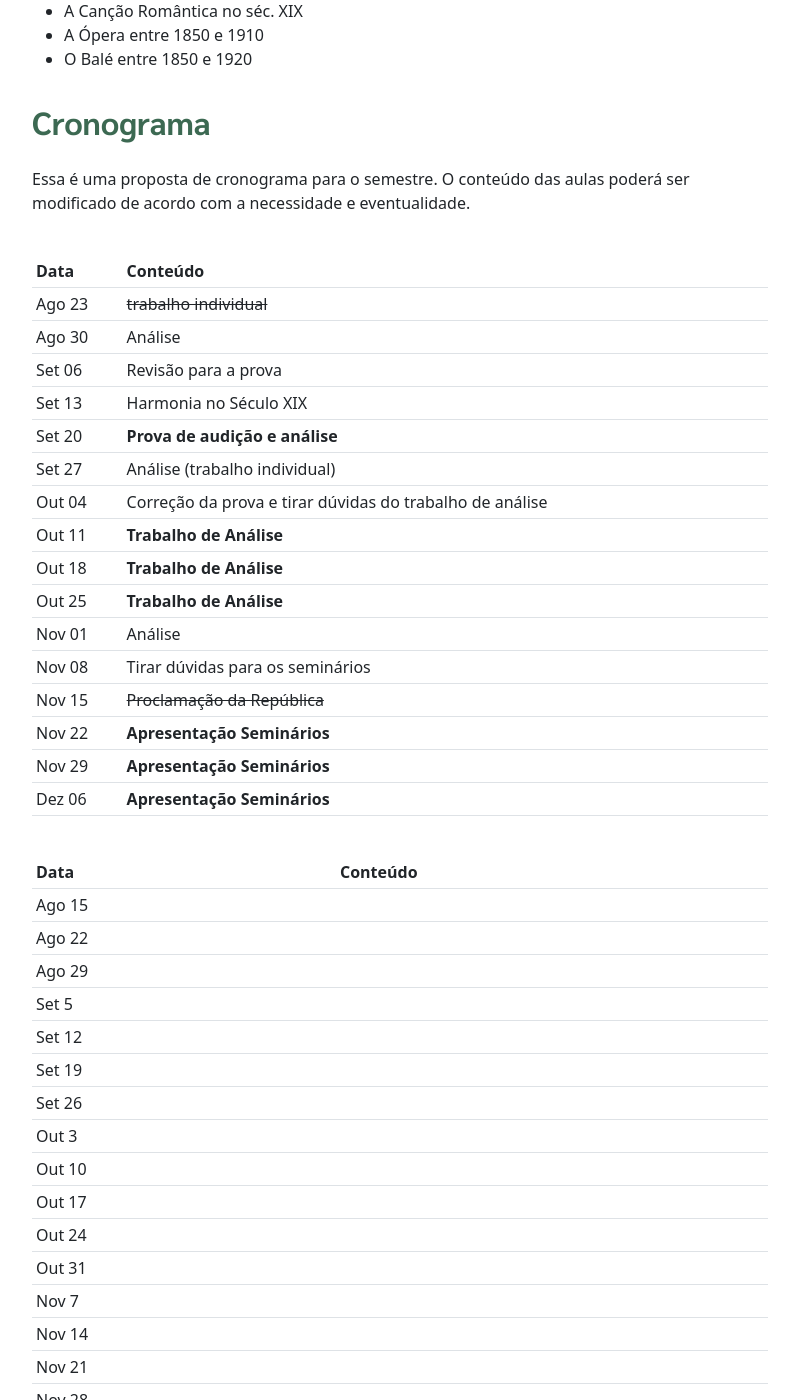
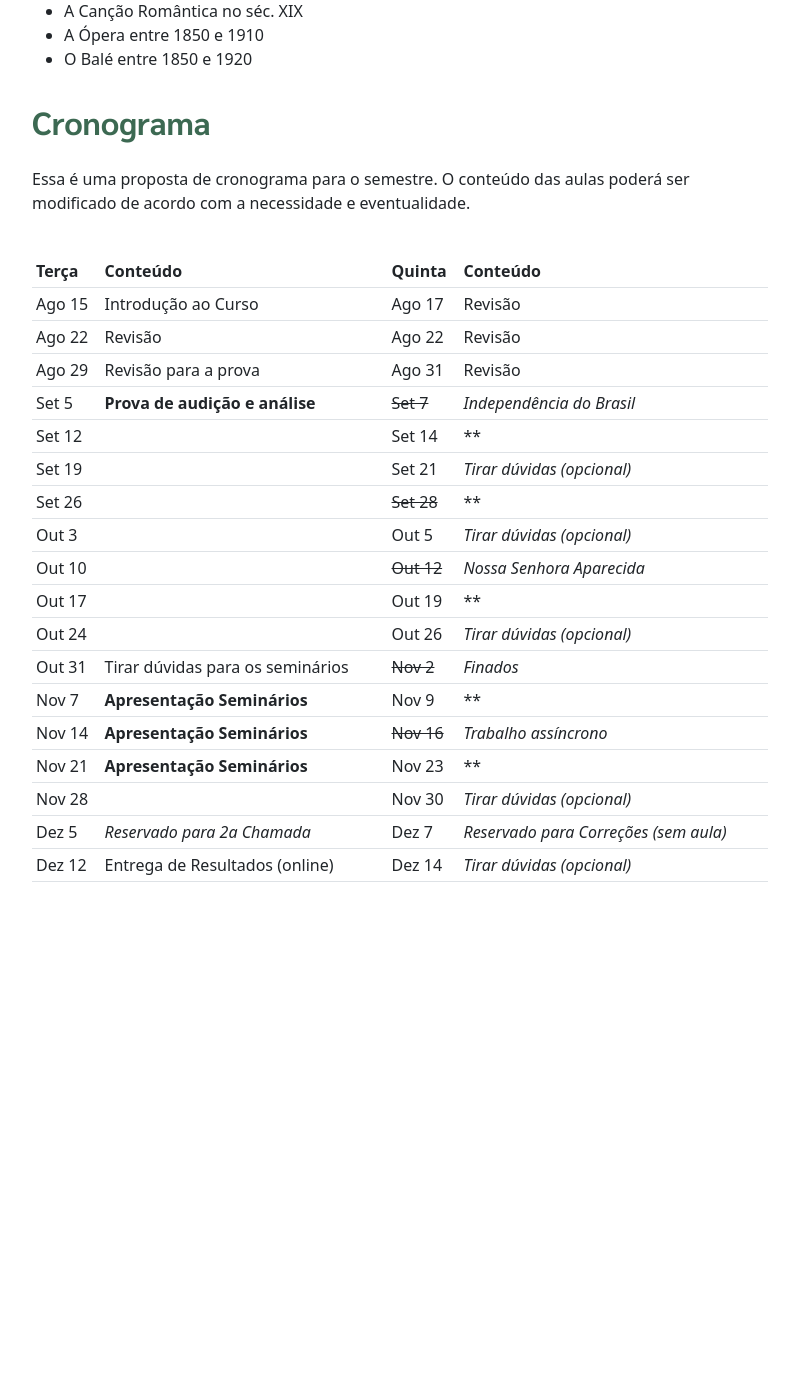
Before and after one commit to pedrokroger/pedrokroger.github.io, a Jekyll site: the page built from pages/musa76-lem8.md, in a window 1280 px wide and 1400 px high, scrolled down 1910 px. Shown: the whole window, without its empty margins (50-849 px from the left). Built offline with Jekyll 4.4.1, drawn with Linux system fonts in a browser that asks for light colours; after the commit the page ends 2832 px from its top, so only the background shows below that.

Commit message:
Cronograma LEM 8

```diff
--- a/pages/musa76-lem8.md
+++ b/pages/musa76-lem8.md
@@ -95,42 +95,23 @@ aluno(a) e deverá ter algum recurso harmônico interessante. A apresentação o
 Essa é uma proposta de cronograma para o semestre. O conteúdo das aulas poderá
 ser modificado de acordo com a necessidade e eventualidade.
 
-| Data   | Conteúdo                                                 |
-|--------|----------------------------------------------------------|
-| Ago 23 | <del>trabalho individual</del>                           |
-| Ago 30 | Análise                                                  |
-| Set 06 | Revisão para a prova                                     |
-| Set 13 | Harmonia no Século XIX                                   |
-| Set 20 | **Prova de audição e análise**                           |
-| Set 27 | Análise (trabalho individual)                            |
-| Out 04 | Correção da prova e tirar dúvidas do trabalho de análise |
-| Out 11 | **Trabalho de Análise**                                  |
-| Out 18 | **Trabalho de Análise**                                  |
-| Out 25 | **Trabalho de Análise**                                  |
-| Nov 01 | Análise                                                  |
-| Nov 08 | Tirar dúvidas para os seminários                         |
-| Nov 15 | <del>Proclamação da República</del>                      |
-| Nov 22 | **Apresentação Seminários**                              |
-| Nov 29 | **Apresentação Seminários**                              |
-| Dez 06 | **Apresentação Seminários**                              |
-
-| Data   | Conteúdo |
-|--------|----------|
-| Ago 15 |          |
-| Ago 22 |          |
-| Ago 29 |          |
-| Set 5  |          |
-| Set 12 |          |
-| Set 19 |          |
-| Set 26 |          |
-| Out 3  |          |
-| Out 10 |          |
-| Out 17 |          |
-| Out 24 |          |
-| Out 31 |          |
-| Nov 7  |          |
-| Nov 14 |          |
-| Nov 21 |          |
-| Nov 28 |          |
-| Dez 5  |          |
-| Dez 12 |          |
+| Terça  | Conteúdo                         | Quinta     | Conteúdo                              |
+|--------|----------------------------------|------------|---------------------------------------|
+| Ago 15 | Introdução ao Curso              | Ago 17     | Revisão                               |
+| Ago 22 | Revisão                          | Ago 22     | Revisão                               |
+| Ago 29 | Revisão para a prova             | Ago 31     | Revisão                               |
+| Set 5  | **Prova de audição e análise**   | ~~Set 7~~  | _Independência do Brasil_             |
+| Set 12 |                                  | Set 14     | \*\*                                  |
+| Set 19 |                                  | Set 21     | _Tirar dúvidas (opcional)_            |
+| Set 26 |                                  | ~~Set 28~~ | \*\*                                  |
+| Out 3  |                                  | Out 5      | _Tirar dúvidas (opcional)_            |
+| Out 10 |                                  | ~~Out 12~~ | _Nossa Senhora Aparecida_             |
+| Out 17 |                                  | Out 19     | \*\*                                  |
+| Out 24 |                                  | Out 26     | _Tirar dúvidas (opcional)_            |
+| Out 31 | Tirar dúvidas para os seminários | ~~Nov 2~~  | _Finados_                             |
+| Nov 7  | **Apresentação Seminários**      | Nov 9      | \*\*                                  |
+| Nov 14 | **Apresentação Seminários**      | ~~Nov 16~~ | _Trabalho assíncrono_                 |
+| Nov 21 | **Apresentação Seminários**      | Nov 23     | \*\*                                  |
+| Nov 28 |                                  | Nov 30     | _Tirar dúvidas (opcional)_            |
+| Dez 5  | _Reservado para 2a Chamada_      | Dez 7      | _Reservado para Correções (sem aula)_ |
+| Dez 12 | Entrega de Resultados (online)   | Dez 14     | _Tirar dúvidas (opcional)_            |
```
